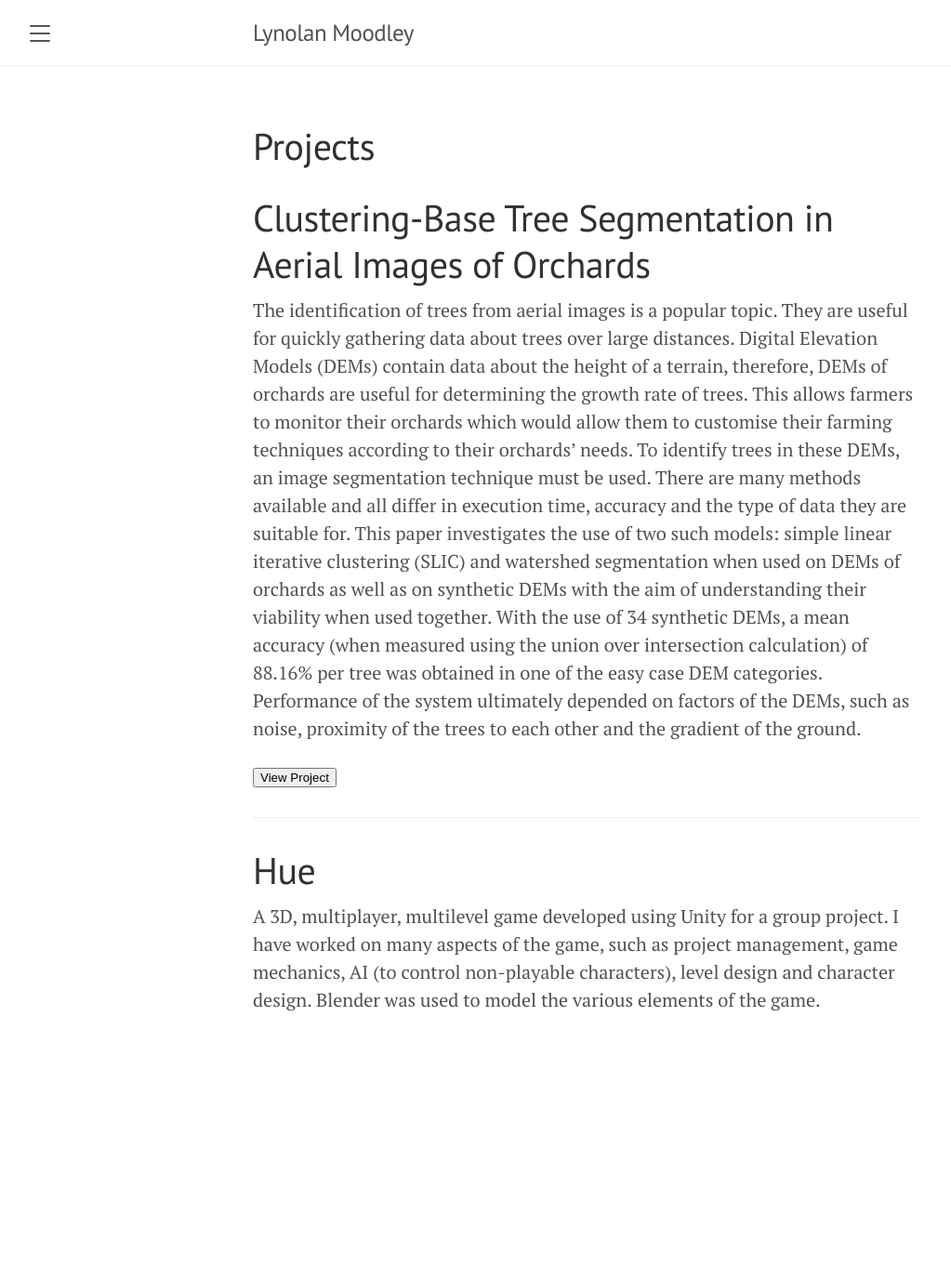
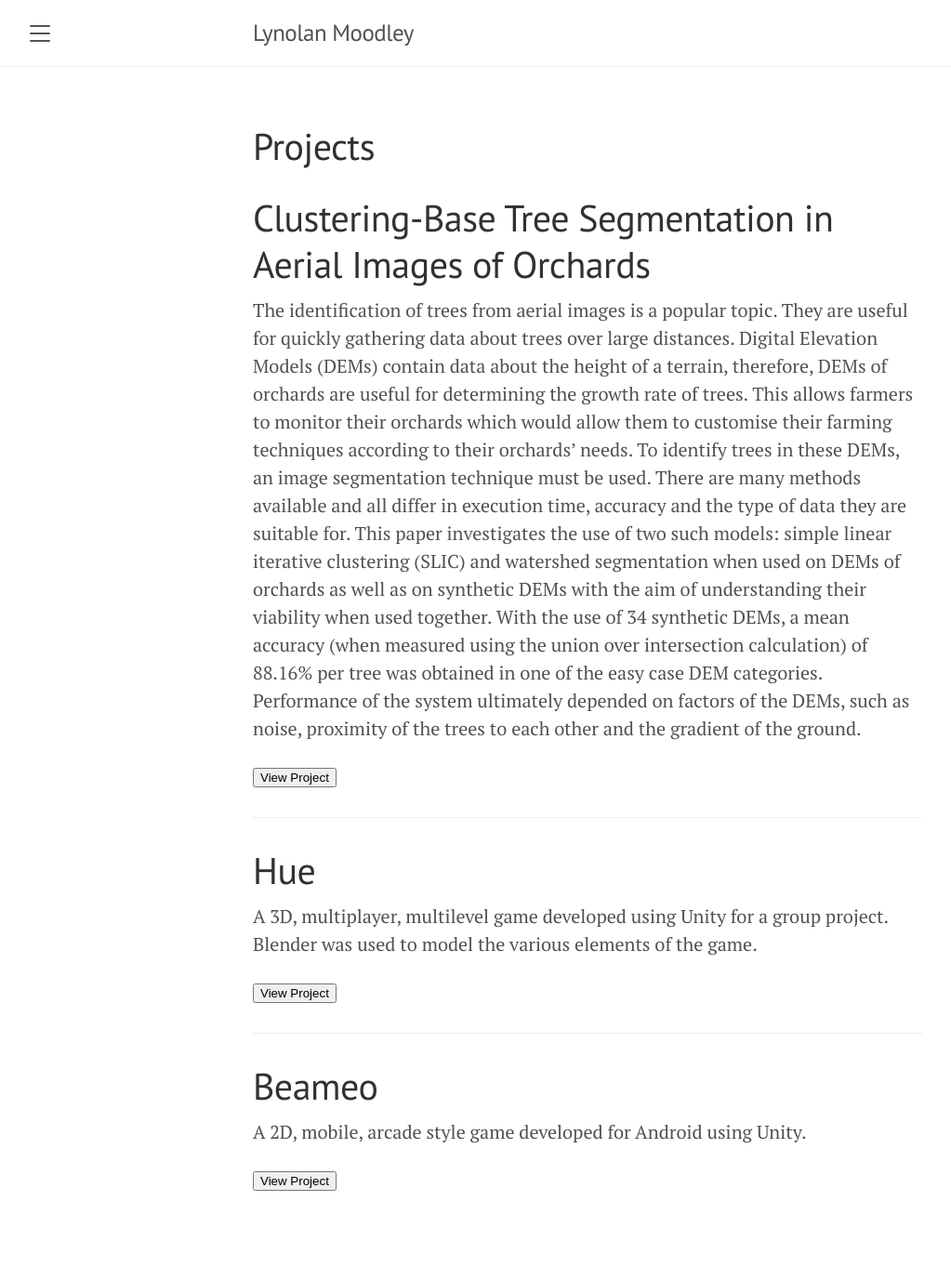
Before and after one commit to Lynolan/lynolan.github.io, a Jekyll site: the page built from projects.md, in a window 1280 px wide. Shown: the whole page at 93% size, without its empty margins (8-1031 px from the left). Built offline with Jekyll 4.4.1, drawn with Linux system fonts in a browser that asks for light colours; before the commit the page ends 1171 px from its top, so only the background shows below that.

Commit message:
Updated projects.

```diff
--- a/projects.md
+++ b/projects.md
@@ -8,10 +8,20 @@ permalink: /projects/
 The identification of trees from aerial images is a popular topic. They are useful for quickly gathering data about trees over large distances. Digital Elevation Models (DEMs) contain data about the height of a terrain, therefore, DEMs of orchards are useful for determining the growth rate of trees. This allows farmers to monitor their orchards which would allow them to customise their farming techniques according to their orchards’ needs. To identify trees in these DEMs, an image segmentation technique must be used. There are many methods available and all differ in execution time, accuracy and the type of data they are suitable for. This paper investigates the use of two such models: simple linear iterative
 clustering (SLIC) and watershed segmentation when used on DEMs of orchards as well as on synthetic DEMs with the aim of understanding their viability when used together. With the use of 34 synthetic DEMs, a mean accuracy (when measured using the union over intersection calculation) of 88.16% per tree was obtained in one of the easy case DEM categories. Performance of the system ultimately depended on factors of the DEMs, such as noise, proximity of the trees to each other and the gradient of the ground.
 
-<button type="button" name="planer" onclick="window.open('https://projects.cs.uct.ac.za/honsproj/cgi-bin/view/2020/bowden_emeruem_moodley.zip/')">View Project</button>
+<button type="button" name="planer" onclick="window.open('https://projects.cs.uct.ac.za/honsproj/cgi-bin/view/2020/bowden_emeruem_moodley.zip/Tree-Segmentation.html')">View Project</button>
 
 
 ---
 
 # Hue #
-A 3D, multiplayer, multilevel game developed using Unity for a group project. I have worked on many aspects of the game, such as project management, game mechanics, AI (to control non-playable characters), level design and character design. Blender was used to model the various elements of the game.
+A 3D, multiplayer, multilevel game developed using Unity for a group project. Blender was used to model the various elements of the game.
+
+<button type="button" name="hue" onclick="window.open('http://projects.cs.uct.ac.za/gamesproj/cgi-bin/view/2019/main_moodley_taschner.zip/')">View Project</button>
+
+
+---
+
+# Beameo #
+A 2D, mobile, arcade style game developed for Android using Unity.
+
+<button type="button" name="hue" onclick="window.open('https://play.google.com/store/apps/details?id=com.LameGame.Beameo')">View Project</button>
```
